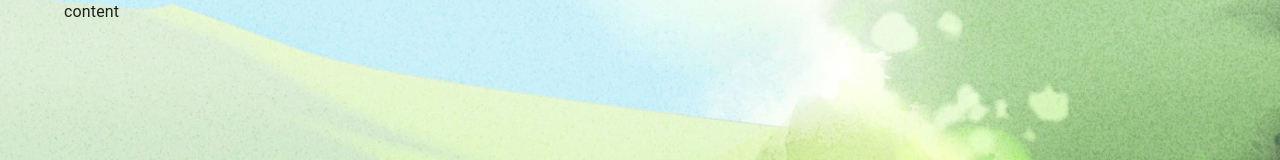
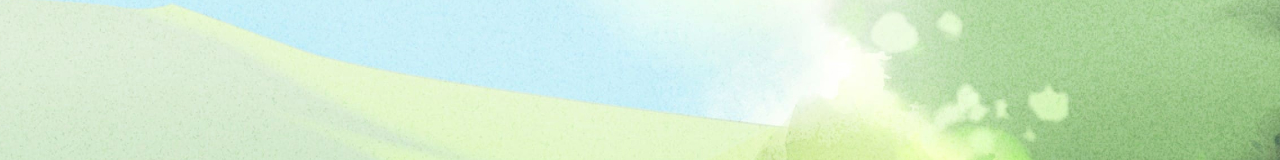
Before and after one commit to youryu0212/airbnb, a React (Create React App) app: page / in a window 1280 px wide. Shown: the top 160 px of the page. Built offline with nearby package versions, Linux system fonts and the light colour scheme.

Commit message:
Design: header 생성
close issue #3

```diff
--- a/src/App.tsx
+++ b/src/App.tsx
@@ -1,19 +1,13 @@
 import React from 'react';
 import CssBaseline from '@mui/material/CssBaseline';
-import Box from '@mui/material/Box';
-import Container from '@mui/material/Container';
+import Header from '@components/Header';
 
 function App() {
   return (
-    <Box
-      sx={{
-        minHeight: '640px',
-        background: 'url(./assets/hero-img.jpg) no-repeat center top / cover'
-      }}
-    >
+    <>
       <CssBaseline />
-      <Container maxWidth="lg">content</Container>
-    </Box>
+      <Header />
+    </>
   );
 }
 
--- /dev/null
+++ b/src/components/Header.tsx
@@ -0,0 +1,19 @@
+import React from 'react';
+import Box from '@mui/material/Box';
+import Container from '@mui/material/Container';
+
+function App() {
+  return (
+    <Box
+      component="header"
+      sx={{
+        minHeight: '640px',
+        background: 'url(./assets/hero-img.jpg) no-repeat center top / cover'
+      }}
+    >
+      <Container maxWidth="lg" />
+    </Box>
+  );
+}
+
+export default App;
```
